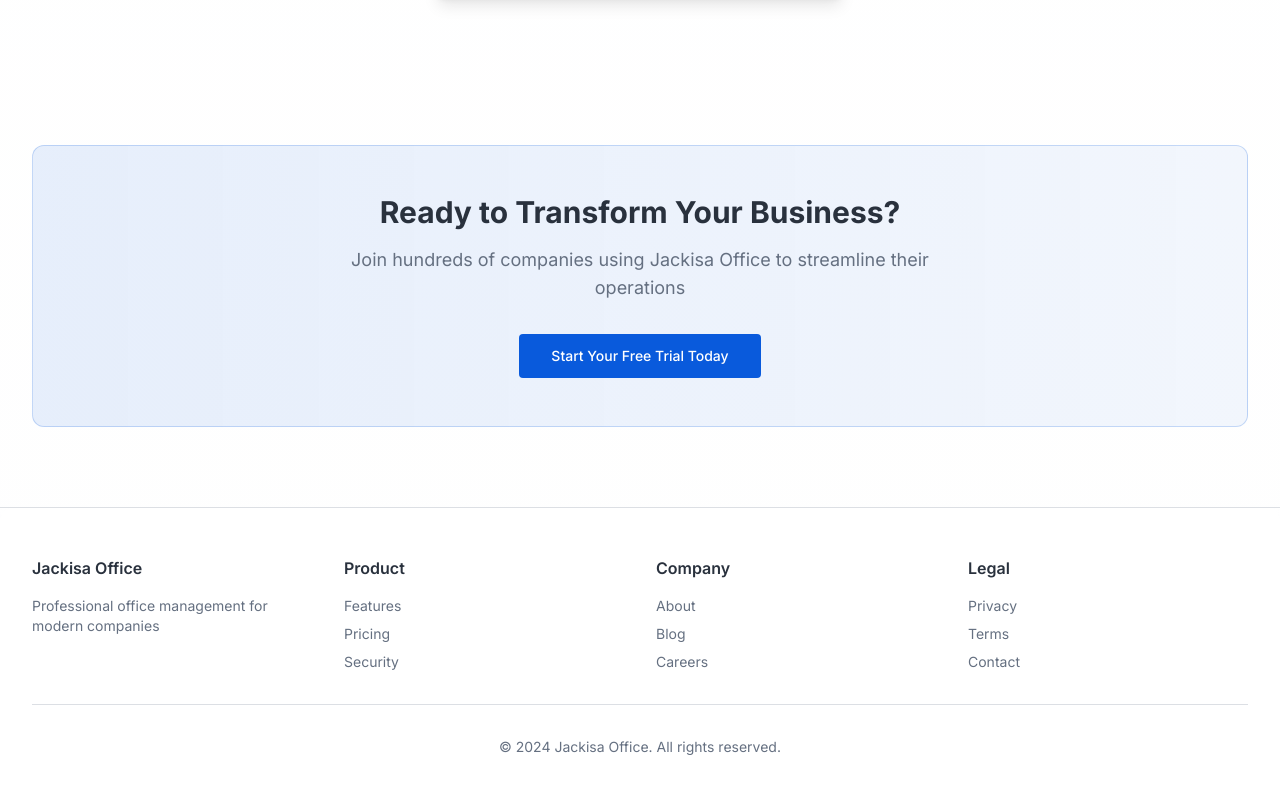
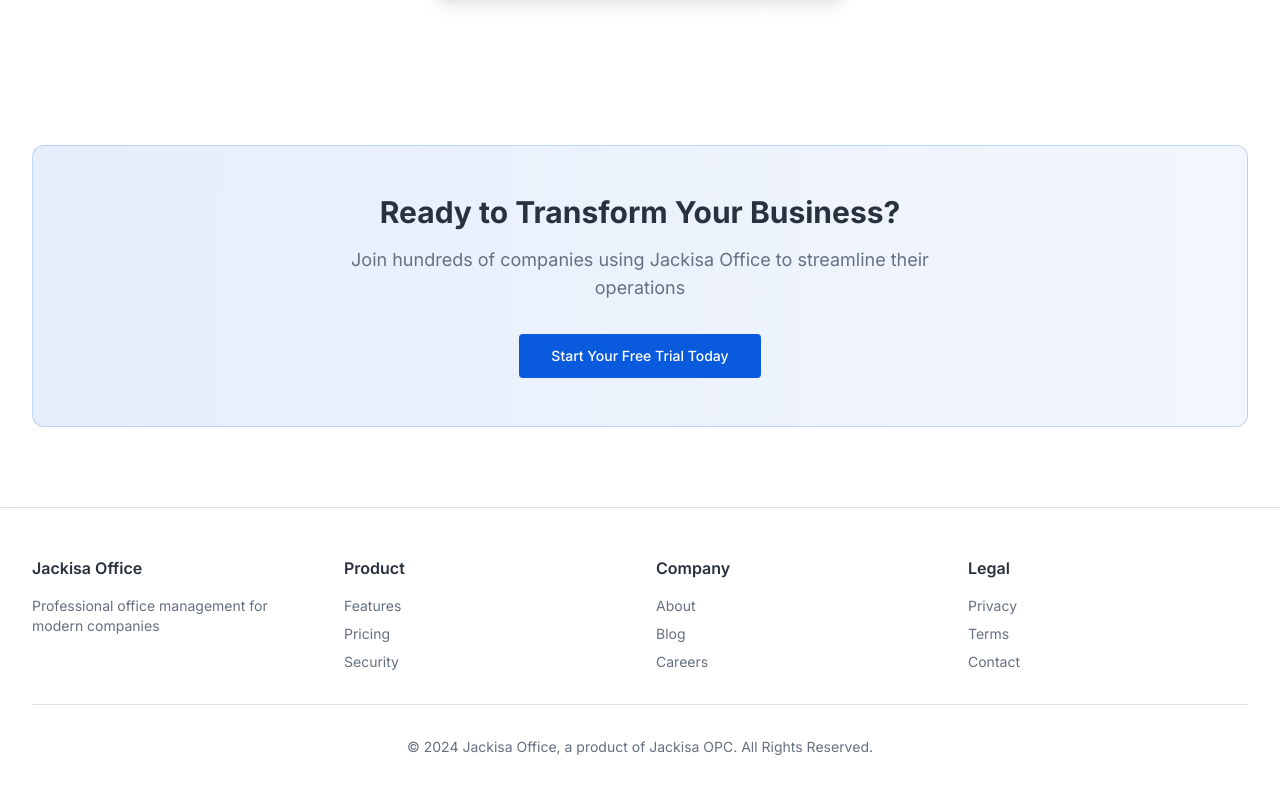
Before and after one commit to bjackisa/jackisa-office-app, a Next.js app: page / in a window 1280 px wide. Shown: the part 2566-3359 px from the top of the page. Built offline with nearby package versions, Linux system fonts and the light colour scheme; no server answers.

Commit message:
Update footer credit wording

```diff
--- a/app/page.tsx
+++ b/app/page.tsx
@@ -276,7 +276,7 @@ export default function HomePage() {
             </div>
           </div>
           <div className="border-t border-border pt-8 text-center text-sm text-muted-foreground">
-            <p>&copy; 2024 Jackisa Office. All rights reserved.</p>
+            <p>&copy; 2024 Jackisa Office, a product of Jackisa OPC. All Rights Reserved.</p>
           </div>
         </div>
       </footer>
```
